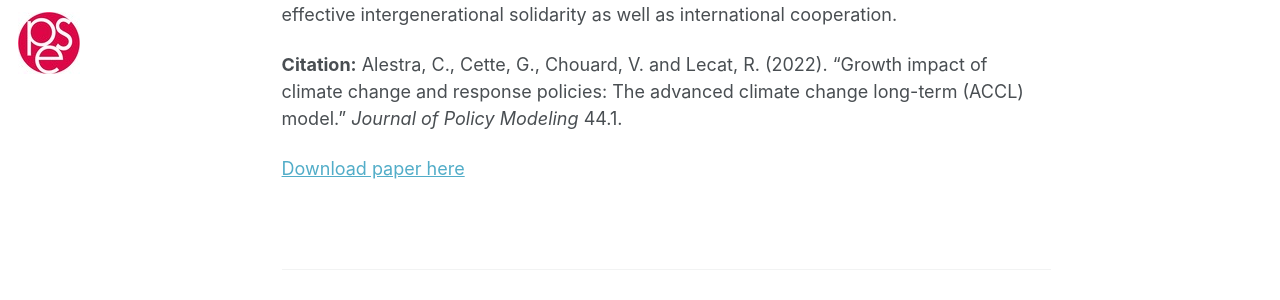
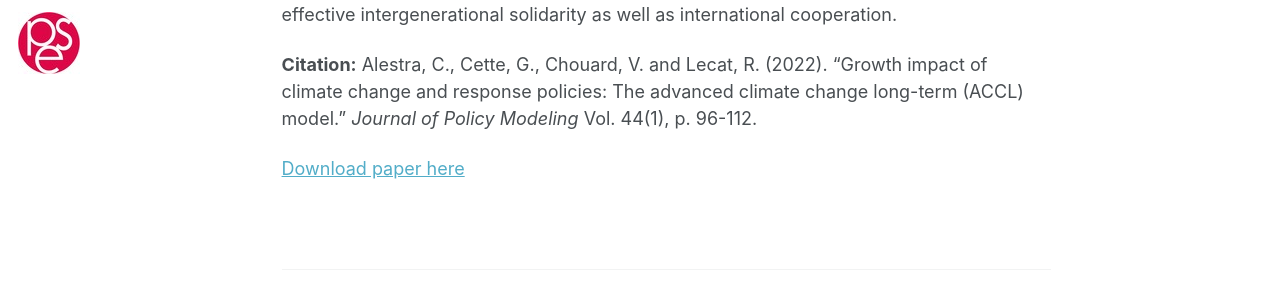
Before and after one commit to ClaireAlestra/ClaireAlestra.github.io, a Jekyll site: the page built from _publications/2010-10-01-paper-title-number-2.md, in a window 1280 px wide and 1244 px high. Shown: the part 566-866 px from the top of the window. Built offline with Jekyll 4.4.1, drawn with Linux system fonts in a browser that asks for light colours.

Commit message:
Update 2010-10-01-paper-title-number-2.md

```diff
--- a/_publications/2010-10-01-paper-title-number-2.md
+++ b/_publications/2010-10-01-paper-title-number-2.md
@@ -6,10 +6,10 @@ excerpt: "With Gilbert Cette, Valérie Chouard and Rémy Lecat <br> <br> This pa
 date: 2022-01-01
 venue: '<b>Journal of Policy Modeling</b>'
 paperurl: 'https://doi.org/10.1016/j.jpolmod.2021.10.001'
-citation: #'Alestra, C., Cette, G., Chouard, V. and Lecat, R. (2022). "Growth impact of climate change and response policies: The advanced climate change long-term (ACCL) model." <i>Journal of Policy Modeling </i>44.1.'
+citation: #'Alestra, C., Cette, G., Chouard, V. and Lecat, R. (2022). "Growth impact of climate change and response policies: The advanced climate change long-term (ACCL) model." <i>Journal of Policy Modeling </i>Vol. 44(1), p. 96-112.'
 ---
 **Abstract:** This paper provides a tool to build climate change scenarios to forecast Gross Domestic Product (GDP), modelling both GDP damage due to climate change and the GDP impact of mitigating measures. It adopts a supply-side, long-term view, with 2060 and 2100 horizons. It is a global projection tool (30 countries/regions), with assumptions and results both at the world and the country/regional level. Five different types of energy inputs are taken into account according to their CO2 emission factors. Full calibration is possible at each stage, with estimated or literature-based default parameters. Compared to other models, it provides a comprehensive modelisation of Total Factor Productivity (TFP), which is the most significant determinant of the GDP projected path. We present simulation results of different energy policy scenarios. They illustrate both the 'tragedy of the horizon' and the 'tragedy of the commons', which call for a policy framework that adequately integrates a long run perspective, through a low-enough discount rate and an effective intergenerational solidarity as well as international cooperation.
 
-**Citation:** Alestra, C., Cette, G., Chouard, V. and Lecat, R. (2022). "Growth impact of climate change and response policies: The advanced climate change long-term (ACCL) model." <i>Journal of Policy Modeling </i>44.1.
+**Citation:** Alestra, C., Cette, G., Chouard, V. and Lecat, R. (2022). "Growth impact of climate change and response policies: The advanced climate change long-term (ACCL) model." <i>Journal of Policy Modeling </i>Vol. 44(1), p. 96-112.
 
 [Download paper here](https://doi.org/10.1016/j.jpolmod.2021.10.001)
```
